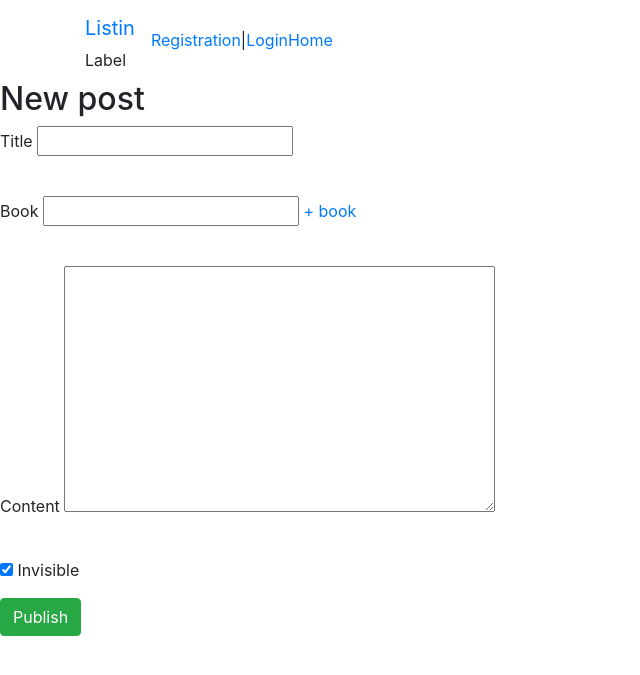
After one commit to popkovaleks/listin, a Django app: page /listin/new_post/ in a window 1280 px wide. The commit adds this page. Shown: the top 675 px of the page, without its empty margins (0-640 px from the left). Run offline with Django 3.2, Linux system fonts and the light colour scheme; some libraries are stand-ins or nearby versions.

Commit message:
new_post form

```diff
--- a/list/list/settings.py
+++ b/list/list/settings.py
@@ -39,6 +39,7 @@ INSTALLED_APPS = [
     'django.contrib.sessions',
     'django.contrib.messages',
     'django.contrib.staticfiles',
+
 ]
 
 MIDDLEWARE = [
--- a/list/list/urls.py
+++ b/list/list/urls.py
@@ -14,9 +14,10 @@ Including another URLconf
     2. Add a URL to urlpatterns:  path('blog/', include('blog.urls'))
 """
 from django.contrib import admin
-from django.urls import path, include
+from django.urls import path, include, re_path
 
 urlpatterns = [
     path('listin/', include('listin.urls')),
     path('admin/', admin.site.urls),
+
 ]
--- a/list/listin/forms.py
+++ b/list/listin/forms.py
@@ -2,7 +2,7 @@ from django import forms
 from django.contrib.auth.models import User
 
 
-from .models import Book, Author, Genre
+from .models import Book, Author, Genre, Post
 
 class BookForm(forms.ModelForm):
 
@@ -31,12 +31,26 @@ class RegistrationForm(forms.ModelForm):
         model = User
         fields = ('username', 'first_name', 'email')
 
-    def clean_password2(self):
+    def clean_confirm_password(self):
         cd = self.cleaned_data
         if cd['password'] != cd['confirm_password']:
-            raise forms.ValidationError('Passwords don\'t match.')
+            raise forms.ValidationError('Passwords don\'t match. Please check it')
         return cd['confirm_password']
 
 class LoginForm(forms.Form):
     username = forms.CharField(label='Username')
     password = forms.CharField(label='Password', widget=forms.PasswordInput)
+
+class PostForm(forms.ModelForm):
+    book = forms.ModelChoiceField(queryset=Book.objects.all(), widget=forms.TextInput)
+    class Meta:
+        model = Post
+        fields = ('title', 'book', 'content', 'invisible')
+
+    def clean_book(self):
+        cd = self.cleaned_data
+        print(cd['book'])
+        print(Book.objects.get(name=cd['book']))
+        if not Book.objects.get(name=cd['book']):
+            raise forms.ValidationError('This book does not exists. Please add it')
+        return cd['book']
--- a/list/listin/models.py
+++ b/list/listin/models.py
@@ -2,6 +2,7 @@ from django.db import models
 from django.conf import settings
 from django.db.models.deletion import SET_DEFAULT, SET_NULL
 from django.utils import timezone
+from django.contrib.auth.models import User
 
 class Book(models.Model):
     name = models.CharField(max_length=200)
@@ -32,7 +33,7 @@ class Genre(models.Model):
 
 
 class Post(models.Model):
-    author = models.ForeignKey(settings.AUTH_USER_MODEL, on_delete=models.CASCADE)
+    author = models.ForeignKey(User, on_delete=models.CASCADE)
     title = models.CharField(max_length=400)
     content = models.TextField()
     published_date = models.DateTimeField(default=timezone.now)
--- a/list/listin/templates/listin/base.html
+++ b/list/listin/templates/listin/base.html
@@ -20,6 +20,7 @@
                     <div>
                         {% if request.user.is_authenticated %}
                             {{ request.user.username}} | <a href="{% url 'listin:logout_user' %}">Logout</a>
+                            | <a href="{% url 'listin:my_posts' %}">My posts</a>
                         {% else %}
                             <a href="{% url 'listin:register' %}">Registration</a>|<a href="{% url 'listin:login_user' %}">Login</a>
                         {% endif %}
--- a/list/listin/templates/listin/my_posts.html
+++ b/list/listin/templates/listin/my_posts.html
@@ -1,6 +1,6 @@
 {% extends "listin/base.html" %}
 {% block content %}
-    <a href="#" class="btn btn-info">+ New post</a>
+    <a href="{% url 'listin:new_post' %}" class="btn btn-info">+ New post</a>
 
     <br>
     <br>
--- /dev/null
+++ b/list/listin/templates/listin/new_post.html
@@ -0,0 +1,15 @@
+{% extends 'listin/base.html' %}
+
+
+{% block content %}
+<h2>New post</h2>
+<form method="POST" action="{%url 'listin:new_post' %}">
+    {%csrf_token%}
+    {% if error_message %}<p><strong>{{ error_message }}</strong></p>{% endif %}
+    <p>Title {{ form.title }}  </p><br>
+    <p>Book {{ form.book }} <a href="{% url 'listin:new_book' %}"  target="_blank">+ book</a> </p><br>
+    <p>Content {{form.content}}</p> <br>
+    <p>{{form.invisible}} Invisible</p>
+    <p><input type="submit" value="Publish"  class="save btn btn-success"></p>
+</form>
+{%endblock%}
--- a/list/listin/urls.py
+++ b/list/listin/urls.py
@@ -14,4 +14,5 @@ urlpatterns = [
     path('register_done/', views.register, name='register'),
     path('logout/', views.logout_user, name='logout_user'),
     path('my_posts/', views.my_posts, name='my_posts'),
+    path('new_post/', views.new_post, name='new_post')
 ]
--- a/list/listin/views.py
+++ b/list/listin/views.py
@@ -10,7 +10,7 @@ import pdb
 
 
 from .models import Book, Post
-from .forms import AuthorForm, BookForm, RegistrationForm, LoginForm
+from .forms import AuthorForm, BookForm, RegistrationForm, LoginForm, PostForm
 # Create your views here.
 
 
@@ -22,6 +22,27 @@ def index(request):
 def my_posts(request):
     posts = Post.objects.filter(author=request.user.id)
     return render(request, 'listin/my_posts.html', {'posts': posts})
+
+def new_post(request):
+    if request.method == 'POST':
+        form = PostForm(request.POST)
+        print('post request')
+        # try:
+        #     Book.objects.get(name=form['book'].value())
+        # except (Book.DoesNotExist):
+        #     # form = PostForm()
+        #     return render(request, 'listin/new_post.html', {'form': form, 'error_message': "This book does not exist on our site. Please, add it"})
+        if form.is_valid():
+            print('form is valid')
+            form.instance.author = request.user
+            post = form.save(commit=False)
+            post.save()
+            return HttpResponseRedirect(reverse('listin:my_posts'))
+
+    else:
+        print('else')
+        form = PostForm()
+    return render(request, 'listin/new_post.html', {'form': form})
 
 def book_detail(request, book_id):
     book = get_object_or_404(Book, pk=book_id)
```
